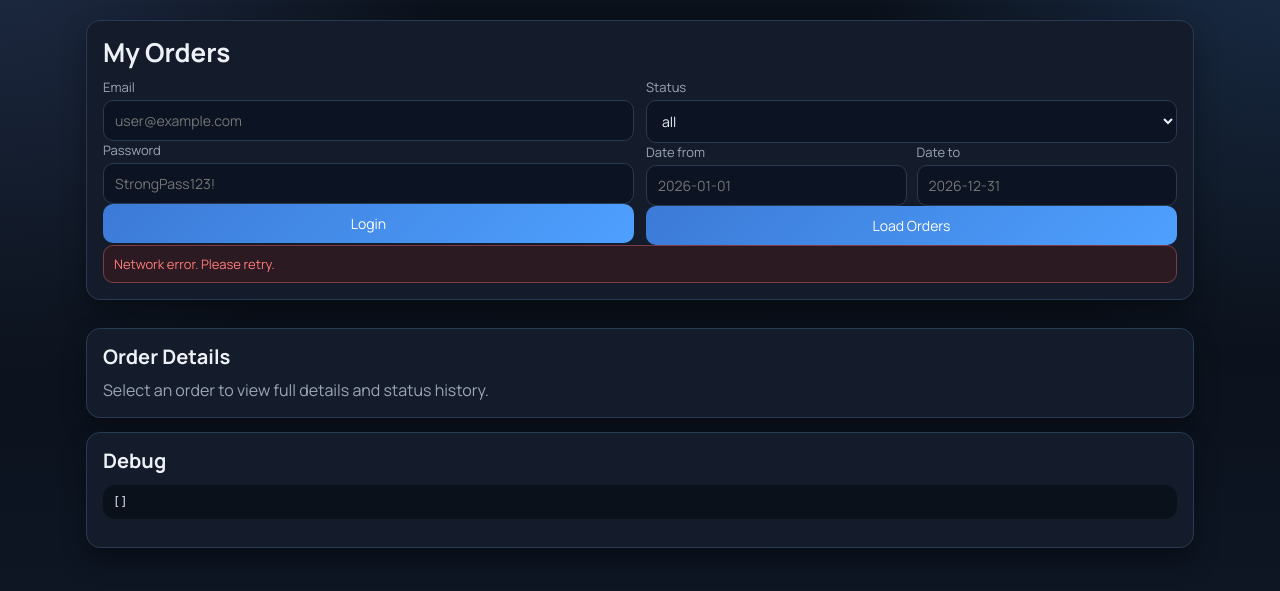
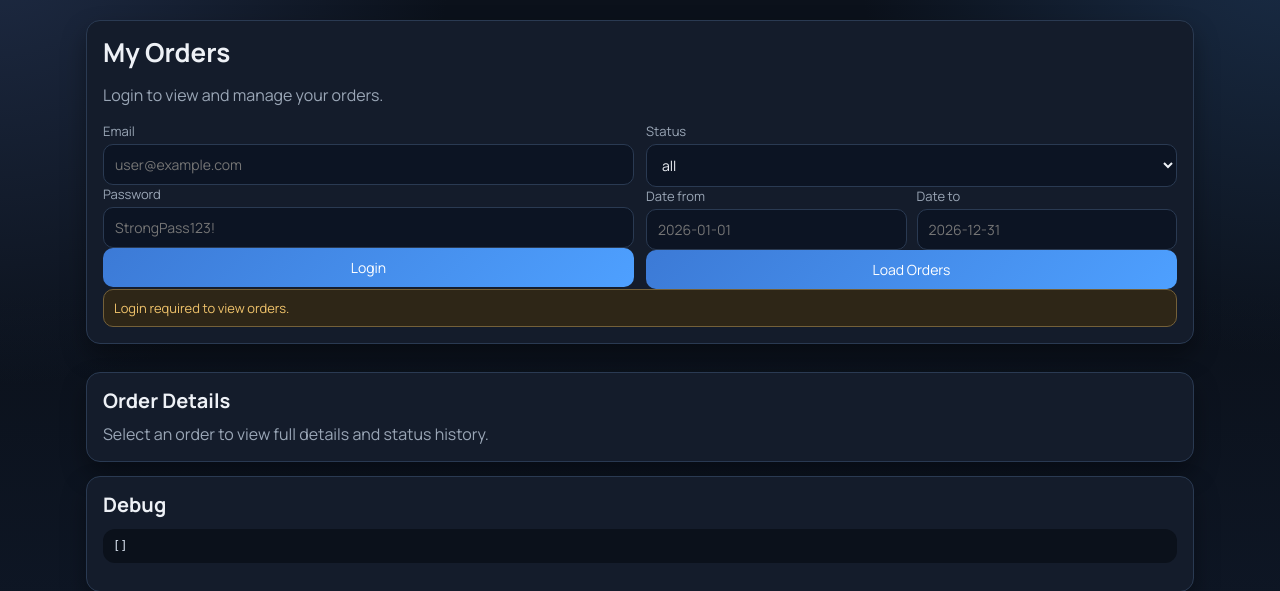
Before and after one commit to HenriHyttinen/i-love-shopping, a Django app: page /orders/ in a window 1280 px wide. Shown: the part 68-659 px from the top of the page. Run offline with Django 5.2, Linux system fonts and the light colour scheme; data that the repository does not hold is empty.

Commit message:
login välähtely fix slow tilassa

```diff
--- a/backend/static/auth.js
+++ b/backend/static/auth.js
@@ -6,13 +6,16 @@
   }
 
   async function refreshAuthNav() {
-    const user = await U.fetchCurrentUser();
-    const isAuth = !!user;
-
     const guest = byId("nav-guest");
     const member = byId("nav-member");
     const name = byId("nav-user-name");
     const logoutBtn = byId("nav-logout");
+
+    if (guest) guest.style.display = "none";
+    if (member) member.style.display = "none";
+
+    const user = await U.fetchCurrentUser();
+    const isAuth = !!user;
 
     if (guest) guest.style.display = isAuth ? "none" : "inline-flex";
     if (member) member.style.display = isAuth ? "inline-flex" : "none";
--- a/backend/static/orders.js
+++ b/backend/static/orders.js
@@ -1,5 +1,20 @@
 (function () {
   const U = window.ShopUI;
+
+  async function syncAuthState() {
+    const authPanel = U.byId("orders-auth-panel");
+    const authCopy = U.byId("orders-auth-copy");
+    const user = await U.fetchCurrentUser();
+    const isAuth = !!user;
+
+    if (authPanel) authPanel.style.display = isAuth ? "none" : "block";
+    if (authCopy) {
+      authCopy.textContent = isAuth
+        ? `Signed in as ${user.full_name || user.email}.`
+        : "Login to view and manage your orders.";
+    }
+    return isAuth;
+  }
 
   async function login() {
     try {
@@ -11,6 +26,8 @@
         body: { email, password },
       });
       U.setAccessToken(data.access);
+      if (window.ShopAuth) await window.ShopAuth.refreshAuthNav();
+      await syncAuthState();
       U.setStatus("orders-status", "Logged in.", "ok");
       await loadOrders();
     } catch (err) {
@@ -57,6 +74,13 @@
 
   async function loadOrders() {
     try {
+      const isAuth = await syncAuthState();
+      if (!isAuth) {
+        U.byId("orders-list").innerHTML = "<div class='muted'>Login required to load orders.</div>";
+        U.byId("orders-json").textContent = "[]";
+        U.setStatus("orders-status", "Login required to view orders.", "warn");
+        return;
+      }
       U.setStatus("orders-status", "Loading orders...", "info");
       const params = new URLSearchParams();
       const status = U.byId("status").value;
@@ -139,5 +163,12 @@
   authLoginBtn.addEventListener("click", () => U.withBusy(authLoginBtn, "Logging in...", login));
   loadOrdersBtn.addEventListener("click", () => U.withBusy(loadOrdersBtn, "Loading...", loadOrders));
 
-  loadOrders();
+  (async function init() {
+    const isAuth = await syncAuthState();
+    if (isAuth) {
+      await loadOrders();
+    } else {
+      U.setStatus("orders-status", "Login required to view orders.", "warn");
+    }
+  })();
 })();
--- a/backend/templates/checkout.html
+++ b/backend/templates/checkout.html
@@ -38,13 +38,13 @@
 <main>
   <section class="panel">
     <h1>Checkout</h1>
-    <p id="checkout-auth-copy" class="muted">Login is optional. Logged users can prefill name/email. Guests can continue directly.</p>
-    <div id="checkout-login-hint" class="btn-row" style="margin:6px 0 10px;">
+    <p id="checkout-auth-copy" class="muted">Checking account status...</p>
+    <div id="checkout-login-hint" class="btn-row" style="margin:6px 0 10px; display:none;">
       <a href="/login/?next=/checkout/" class="badge" style="text-decoration:none;">Login for faster checkout</a>
       <span class="badge">or continue as guest</span>
     </div>
     <div class="cols-2">
-      <div id="checkout-auth-panel">
+      <div id="checkout-auth-panel" style="display:none;">
         <label>Login Email</label><input id="auth-email" type="email" placeholder="user@example.com">
         <label>Password</label><input id="auth-password" type="password" placeholder="StrongPass123!">
         <button id="auth-login-btn">Login</button>
--- a/backend/templates/orders.html
+++ b/backend/templates/orders.html
@@ -37,8 +37,9 @@
 <main>
   <section class="panel">
     <h1>My Orders</h1>
+    <p id="orders-auth-copy" class="muted">Checking account status...</p>
     <div class="cols-2">
-      <div>
+      <div id="orders-auth-panel" style="display:none;">
         <label>Email</label><input id="auth-email" type="email" placeholder="user@example.com">
         <label>Password</label><input id="auth-password" type="password" placeholder="StrongPass123!">
         <button id="auth-login-btn">Login</button>
```
